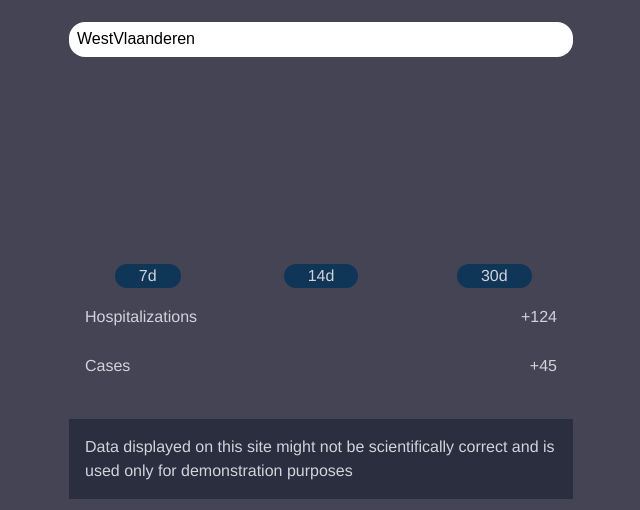
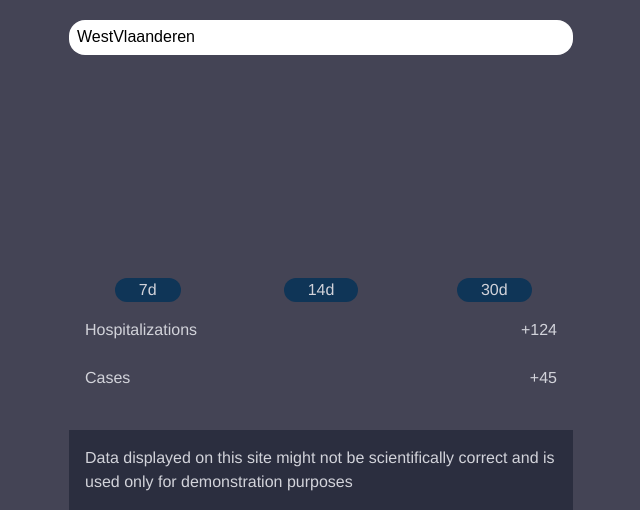
Before and after one commit to VanHevelNico/InteractionOpdracht, a plain HTML site: page app.html in a window 1280 px wide. Shown: the part 300-810 px from the top of the page, without its empty margins (319-959 px from the left). Drawn offline with nearby package versions, Linux system fonts and the light colour scheme; no server answers; a web font is replaced by a local one.

Commit message:
Final commit

```diff
--- a/css/screen.css
+++ b/css/screen.css
@@ -339,6 +339,10 @@ input::placeholder {
     background-color: var(--global-color-alpha-x-dark);
     padding: 0 var(--global-whitespace-sm) 0 var(--global-whitespace-sm);
     border-radius: 2rem;
+}
+
+.c-chart__chart {
+    margin-top: 1rem;
 }
 /*
 .c-notification {
```
